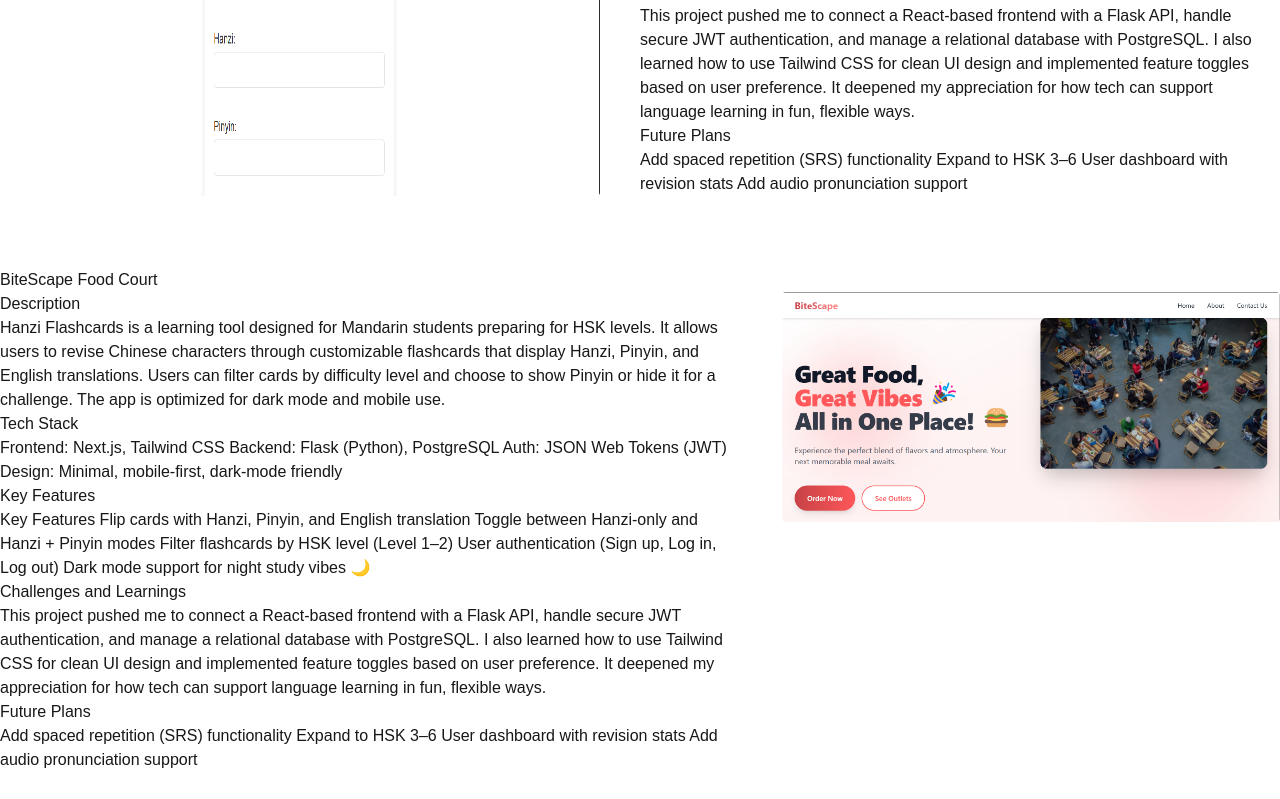
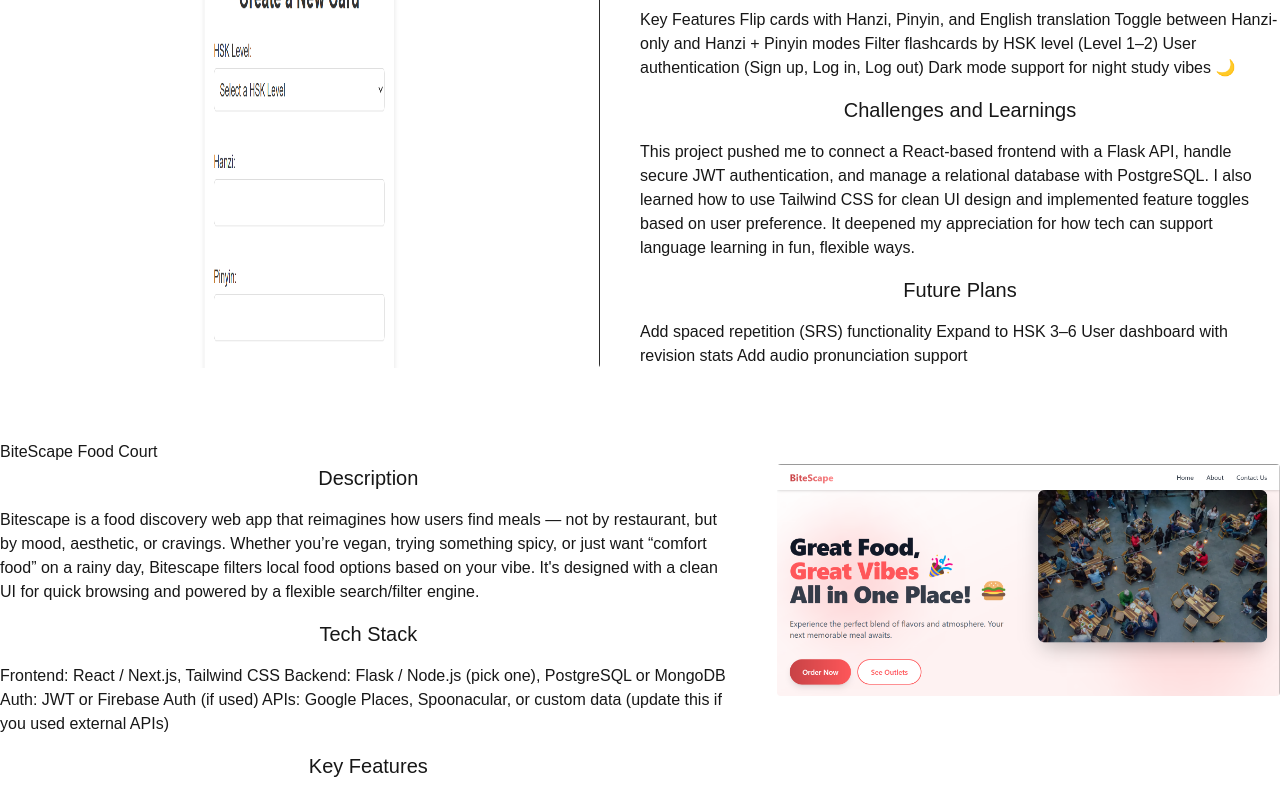
Before and after one commit to Karimi-F/my-portfolio, a Next.js app: page /projects in a window 1280 px wide. Shown: the part 380-1179 px from the top of the page. Before the commit the page ends 1152 px from the top, so only its background shows below. Built offline with nearby package versions, Linux system fonts and the light colour scheme.

Commit message:
Updates the Bitescape details

```diff
--- a/src/app/projects/page.js
+++ b/src/app/projects/page.js
@@ -5,7 +5,7 @@
     <div>
       <h1 className="text-center">PROJECTS</h1>
       <div>
-        <h5>
+        <h5 className="text-center text-2xl">
           <a href="https://hanzi-flashcards.vercel.app/">Hanzi Flashcards</a>
         </h5>
         <div className="flex justify-around gap-10">
@@ -16,8 +16,8 @@
             height={600}
             className="rounded xl"
           />
-          <div >
-            <h2>Description</h2>
+          <div className="space-y-4">
+            <h2 className="text-center text-xl">Description</h2>
             <p>
               Hanzi Flashcards is a learning tool designed for Mandarin students
               preparing for HSK levels. It allows users to revise Chinese
@@ -26,41 +26,40 @@
               difficulty level and choose to show Pinyin or hide it for a
               challenge. The app is optimized for dark mode and mobile use.
             </p>
-          <h2>Tech Stack</h2>
+            <h2 className="text-center text-xl">Tech Stack</h2>
             <p>
-            Frontend: Next.js, Tailwind CSS Backend: Flask (Python), PostgreSQL
-            Auth: JSON Web Tokens (JWT) Design: Minimal, mobile-first, dark-mode
-            friendly
+              Frontend: Next.js, Tailwind CSS Backend: Flask (Python),
+              PostgreSQL Auth: JSON Web Tokens (JWT) Design: Minimal,
+              mobile-first, dark-mode friendly
             </p>
-          <h2>Key Features</h2>
+            <h2 className="text-center text-xl">Key Features</h2>
             <p>
-            Key Features Flip cards with Hanzi, Pinyin, and English translation
-            Toggle between Hanzi-only and Hanzi + Pinyin modes Filter flashcards
-            by HSK level (Level 1–2) User authentication (Sign up, Log in, Log
-            out) Dark mode support for night study vibes 🌙
+              Key Features Flip cards with Hanzi, Pinyin, and English
+              translation Toggle between Hanzi-only and Hanzi + Pinyin modes
+              Filter flashcards by HSK level (Level 1–2) User authentication
+              (Sign up, Log in, Log out) Dark mode support for night study vibes
+              🌙
             </p>
-          <h2>Challenges and Learnings</h2>
+            <h2 className="text-center text-xl">Challenges and Learnings</h2>
             <p>
               This project pushed me to connect a React-based frontend with a
-            Flask API, handle secure JWT authentication, and manage a relational
-            database with PostgreSQL. I also learned how to use Tailwind CSS for
-            clean UI design and implemented feature toggles based on user
-            preference. It deepened my appreciation for how tech can support
-            language learning in fun, flexible ways.
+              Flask API, handle secure JWT authentication, and manage a
+              relational database with PostgreSQL. I also learned how to use
+              Tailwind CSS for clean UI design and implemented feature toggles
+              based on user preference. It deepened my appreciation for how tech
+              can support language learning in fun, flexible ways.
             </p>
-          <h2>Future Plans</h2>
+            <h2 className="text-center text-xl">Future Plans</h2>
             <p>
-            Add spaced repetition (SRS) functionality
-            Expand to HSK 3–6 User
-            dashboard with revision stats
-            Add audio pronunciation support
+              Add spaced repetition (SRS) functionality Expand to HSK 3–6 User
+              dashboard with revision stats Add audio pronunciation support
             </p>
           </div>
         </div>
 
-        <br/>
-        <br/>
-        <br/>
+        <br />
+        <br />
+        <br />
       </div>
       <div>
         <h5>
@@ -69,44 +68,45 @@
           </a>
         </h5>
         <div className="flex justify-around gap-10">
-          <div>
-            <h2>Description</h2>
+          <div className="space-y-4">
+            <h2 className="text-center text-xl">Description</h2>
             <p>
-            Hanzi Flashcards is a learning tool designed for Mandarin students
-            preparing for HSK levels. It allows users to revise Chinese
-            characters through customizable flashcards that display Hanzi,
-            Pinyin, and English translations. Users can filter cards by
-            difficulty level and choose to show Pinyin or hide it for a
-            challenge. The app is optimized for dark mode and mobile use.
+              Bitescape is a food discovery web app that reimagines how users
+              find meals — not by restaurant, but by mood, aesthetic, or
+              cravings. Whether you’re vegan, trying something spicy, or just
+              want “comfort food” on a rainy day, Bitescape filters local food
+              options based on your vibe. It's designed with a clean UI for
+              quick browsing and powered by a flexible search/filter engine.
             </p>
-          <h2>Tech Stack</h2>
+            <h2 className="text-center text-xl">Tech Stack</h2>
             <p>
-            Frontend: Next.js, Tailwind CSS Backend: Flask (Python), PostgreSQL
-            Auth: JSON Web Tokens (JWT) Design: Minimal, mobile-first, dark-mode
-            friendly
+              Frontend: React / Next.js, Tailwind CSS Backend: Flask / Node.js
+              (pick one), PostgreSQL or MongoDB Auth: JWT or Firebase Auth (if
+              used) APIs: Google Places, Spoonacular, or custom data (update
+              this if you used external APIs)
             </p>
-          <h2>Key Features</h2>
+            <h2 className="text-center text-xl">Key Features</h2>
             <p>
-            Key Features Flip cards with Hanzi, Pinyin, and English translation
-            Toggle between Hanzi-only and Hanzi + Pinyin modes Filter flashcards
-            by HSK level (Level 1–2) User authentication (Sign up, Log in, Log
-            out) Dark mode support for night study vibes 🌙
+              Mood-based and dietary preference filters (e.g. “cozy,” “vegan,”
+              “budget-friendly”) Mobile-first design for foodies on the go
+              Real-time search and filtering system Option to favorite or
+              bookmark dishes (Optional) User profiles and saved food picks Dark
+              mode 🌚 and light mode ☀️ support
             </p>
-          <h2>Challenges and Learnings</h2>
+            <h2 className="text-center text-xl">Challenges and Learnings</h2>
             <p>
-            This project pushed me to connect a React-based frontend with a
-            Flask API, handle secure JWT authentication, and manage a relational
-            database with PostgreSQL. I also learned how to use Tailwind CSS for
-            clean UI design and implemented feature toggles based on user
-            preference. It deepened my appreciation for how tech can support
-            language learning in fun, flexible ways.
+              This project taught me how to structure scalable filtering systems
+              for UX-first discovery experiences. I focused on responsive UI,
+              accessibility, and intuitive navigation. Connecting frontend
+              filters to backend queries and optimizing data loading was a
+              technical challenge that improved my understanding of performance
+              optimization in React + Flask-based stacks.
             </p>
-          <h2>Future Plans</h2>
+            <h2 className="text-center text-xl">Future Plans</h2>
             <p>
-            Add spaced repetition (SRS) functionality
-            Expand to HSK 3–6 User
-            dashboard with revision stats
-            Add audio pronunciation support
+              Integrate location-based results (e.g. “near me” feature) Add
+              reviews or taste tags from users Build a recommendation system
+              using user behavior Launch a progressive web app (PWA) version
             </p>
           </div>
           <div>
@@ -119,8 +119,6 @@
             />
           </div>
         </div>
-
-
       </div>
     </div>
   );
```
Lines whose indentation alone changed are shown as unchanged.
